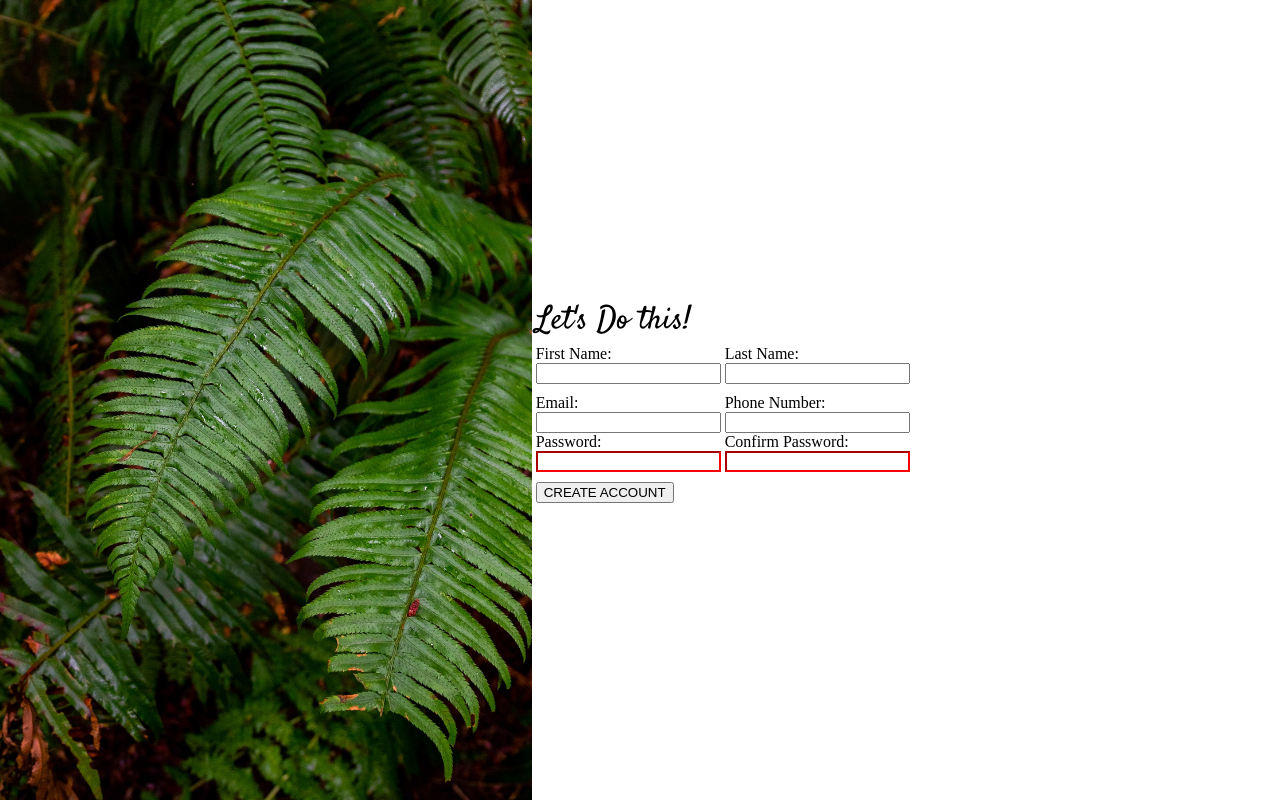
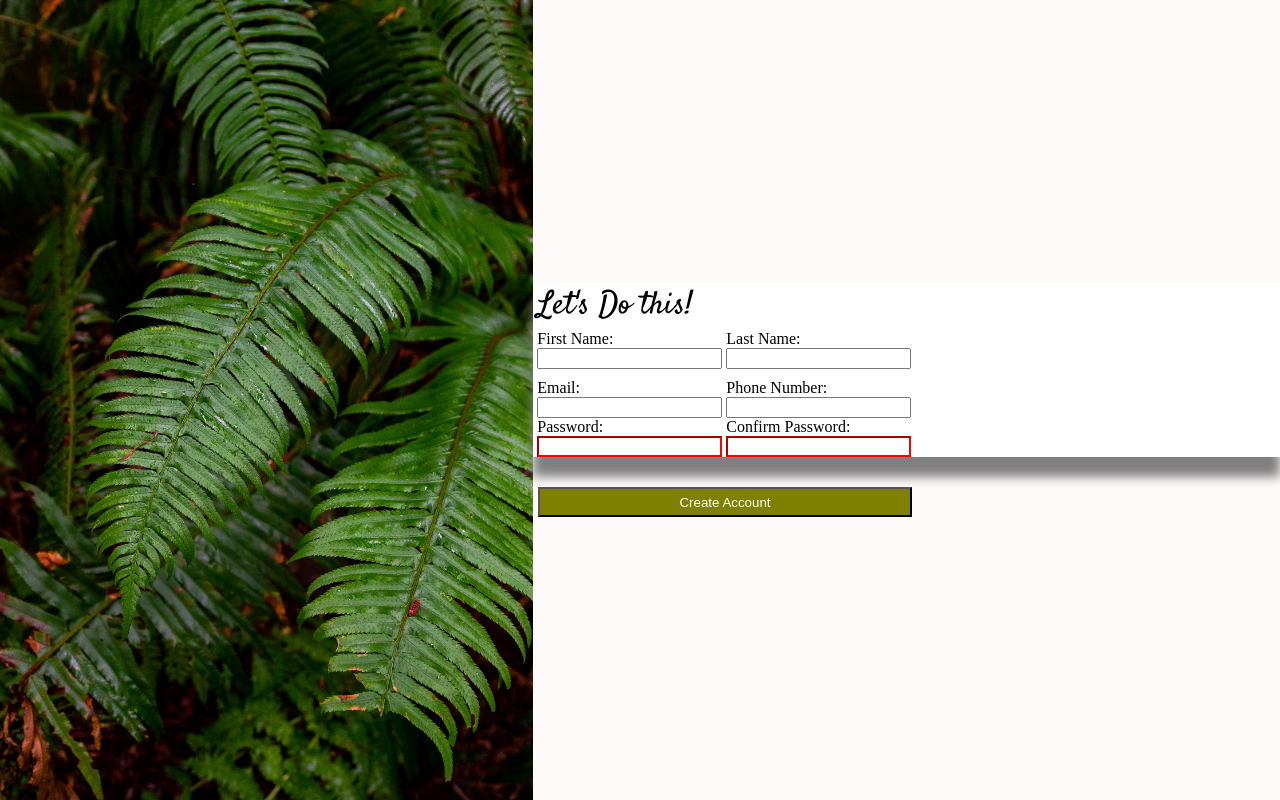
Before and after one commit to hripple46/Sign-up-Form, a plain HTML site: page index.html in a window 1280 px wide. Drawn offline with Linux system fonts and the light colour scheme.

Commit message:
added additional styling to page

```diff
--- a/index.html
+++ b/index.html
@@ -22,6 +22,7 @@
         />
       </div>
       <div id="formSide">
+        <div id="formContainer">
         <form>
           <div id="formTitle">Let's Do this!</div>
           <div id="firstName">
@@ -50,10 +51,12 @@
             <label for="passwordCheck">Confirm Password: <br></label>
             <input type="password" name="passwordCheck" required minlength="6">
           </div>
+        </form>
+        </div>
+        <button id="createAccount">Create Account</button>
 
-          <button id="createAccount">CREATE ACCOUNT</button>
           </div>
-        </form>
+
       </div>
     </div>
   </body>
--- a/styles.css
+++ b/styles.css
@@ -29,13 +29,21 @@ form div {
 }
 
 #formSide {
+  background-color: snow;
   height: 100%;
   flex: 1.75;
   display: flex;
   align-items: center;
+  align-content: center;
+  flex-flow: row wrap;
+}
 
-  flex-flow: row wrap;
-  margin-left: 4px;
+#formContainer {
+  background-color: white;
+  display: block;
+  width: 100%;
+  padding-left: 4px;
+  box-shadow: 0px 20px 10px grey;
 }
 
 form {
@@ -55,8 +63,14 @@ form {
 }
 
 button {
-  margin-top: 10px;
+  background-color: olive;
+  text-align: center;
+  margin-top: 30px;
   display: block;
+  height: 30px;
+  width: 50%;
+  margin-left: 5px;
+  color: white;
 }
 
 input:required:valid {
```
